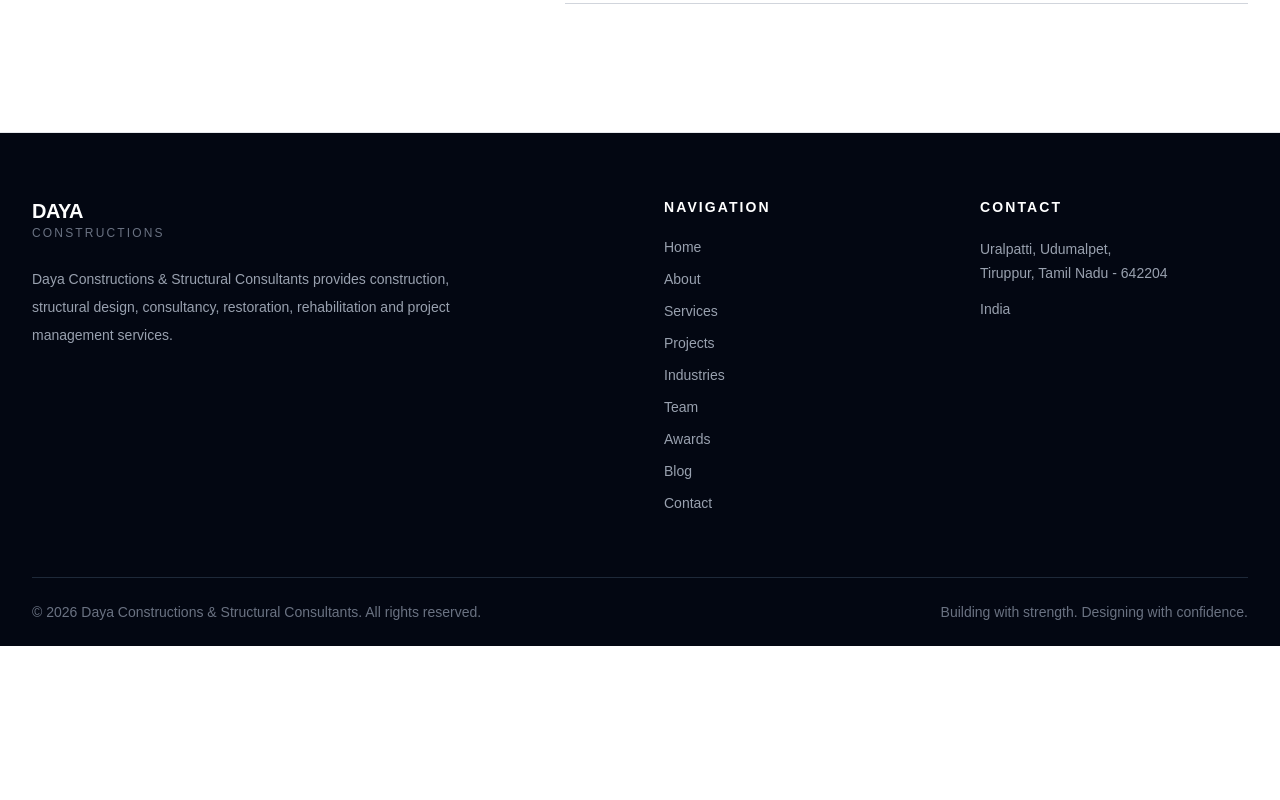
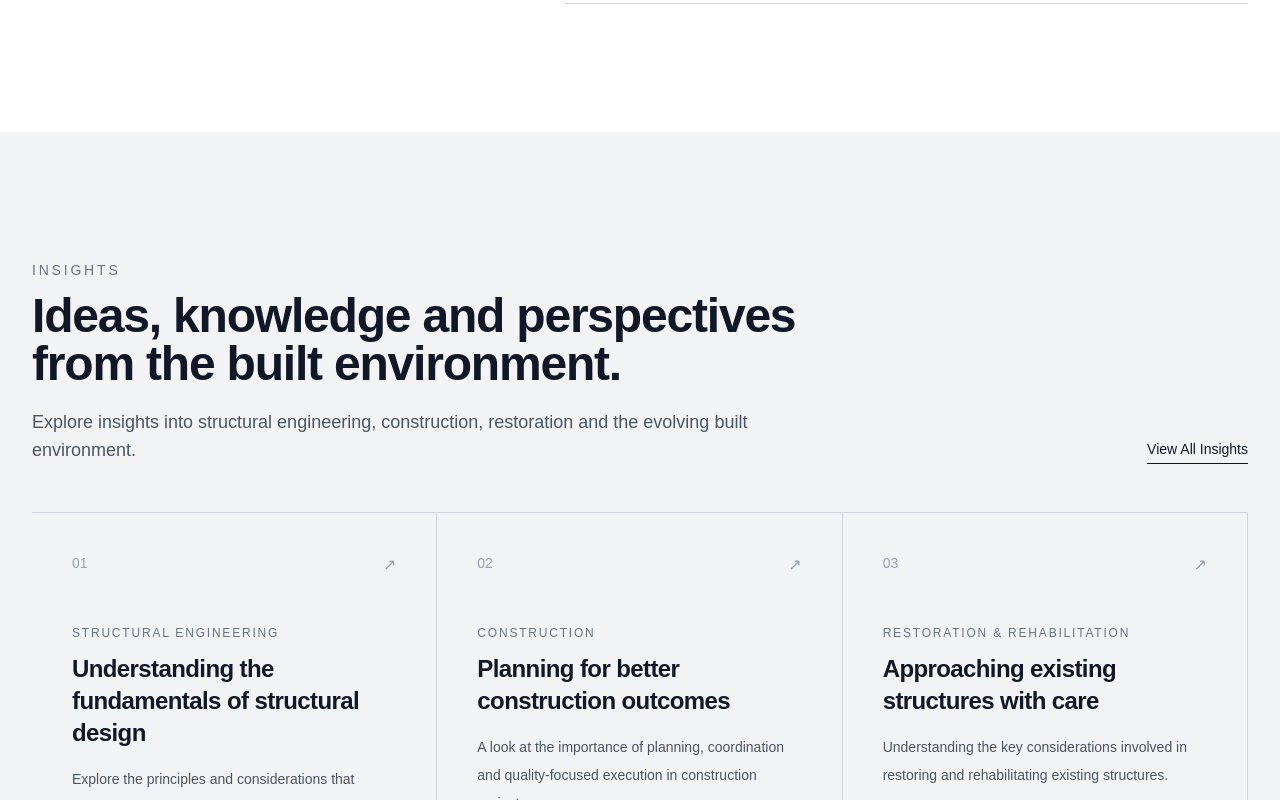
Before and after one commit to Sumolegen/Construction-Website, a Next.js app: page / in a window 1280 px wide. Shown: the part 8460-9260 px from the top of the page. Before the commit the page ends 9106 px from the top, so only its background shows below. Built offline with nearby package versions, Linux system fonts and the light colour scheme.

Commit message:
CTAPreview-added

```diff
--- a/src/app/page.tsx
+++ b/src/app/page.tsx
@@ -6,6 +6,7 @@ import ExpertisePreview from "@/Components/sections/ExpertisePreview";
 import WhyDayaPreview from "../Components/sections/WhyDayaPreview";
 import JourneyPreview from "../Components/sections/JourneyPreview";
 import RecognitionPreview from "../Components/sections/RecognitionPreview";
+import BlogPreview from "../Components/sections/BlogPreview";
 
 export default function Home() {
   return (
@@ -18,6 +19,7 @@ export default function Home() {
       <WhyDayaPreview />
       <JourneyPreview />
       <RecognitionPreview />
+      <BlogPreview />
     </main>
   );
 }
```
Also changed, not shown: src/Components/sections/CTAPreview.tsx (added).
